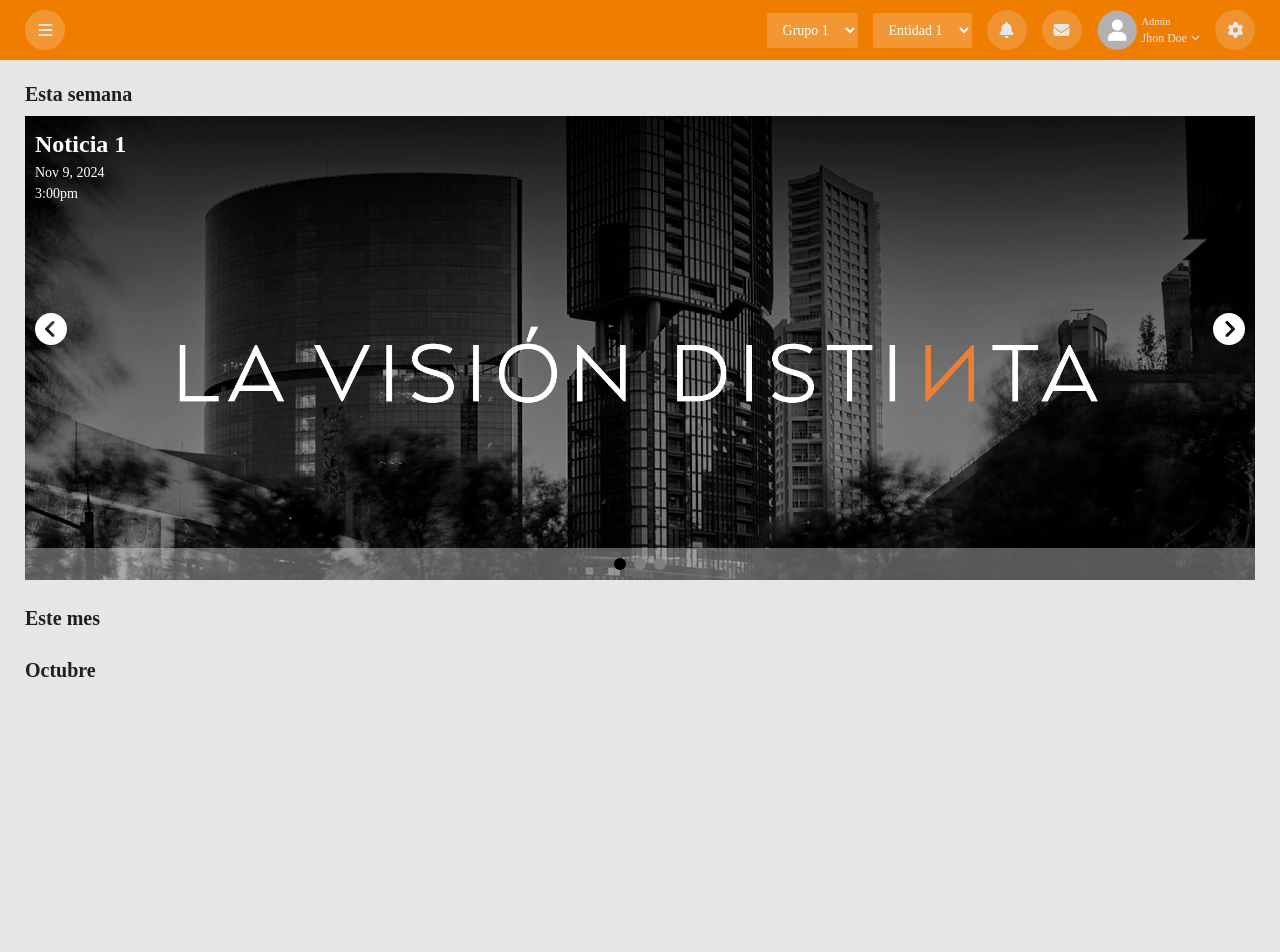
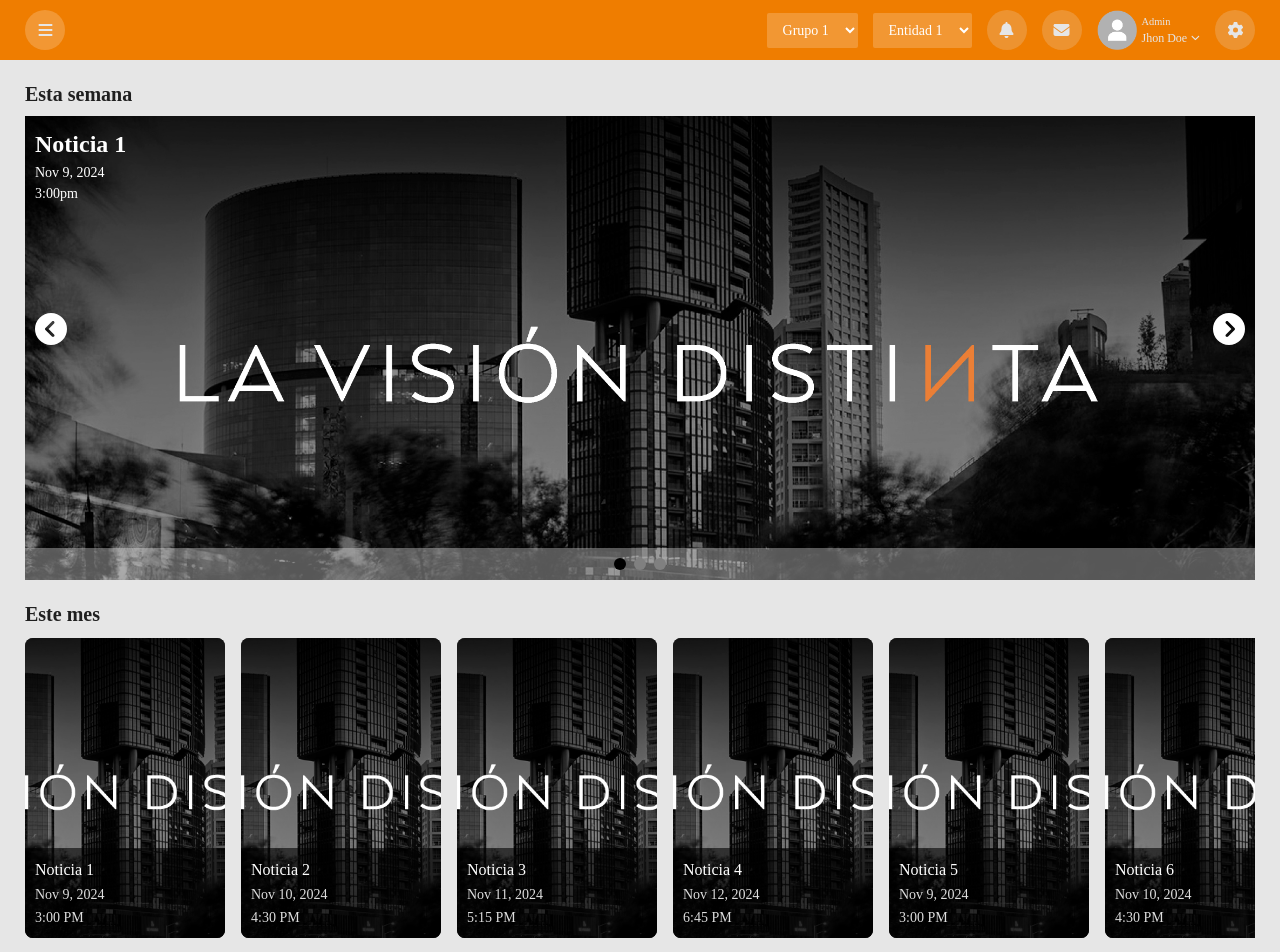
Before and after one commit to Juantorreser/stg-tho-app, a Next.js app: page /dashboard/comunicaciones/noticias/blog in a window 1280 px wide. Shown: the top 952 px of the page. Before the commit the page ends 800 px from the top, so only its background shows below. Built offline with nearby package versions, Linux system fonts and the light colour scheme.

Commit message:
zone 2 card and wrapper done

```diff
--- a/app/globals.scss
+++ b/app/globals.scss
@@ -246,4 +246,71 @@ body {
     }
   }
 
+  #zone2Wrapper {
+    padding: 20px 0;
+
+    .sectionTitle {
+      margin-bottom: 10px;
     }
+
+    .cardContainer {
+      display: flex;
+      overflow-x: auto;
+      gap: 16px;
+      padding-bottom: 10px;
+
+      &::-webkit-scrollbar {
+        height: 8px;
+      }
+
+      &::-webkit-scrollbar-thumb {
+        background-color: #888;
+        border-radius: 4px;
+      }
+
+      &::-webkit-scrollbar-thumb:hover {
+        background-color: #555;
+      }
+    }
+
+    .zone2Card {
+      position: relative;
+      width: 200px;
+      height: 300px;
+      flex: 0 0 auto;
+      border-radius: 8px;
+      overflow: hidden;
+      background-color: #333;
+      color: white;
+      text-align: center;
+
+      .cardImage {
+        object-fit: cover;
+      }
+
+      .overlay {
+        position: absolute;
+        bottom: 0;
+        left: 0;
+        width: 100%;
+        padding: 10px;
+        background: rgba(0, 0, 0, 0.6); // semi-transparent black background
+        color: white;
+        text-align: left;
+
+        .cardTitle {
+          font-size: 1rem;
+          font-weight: 500;
+          margin: 0;
+        }
+
+        .cardDate,
+        .cardTime {
+          font-size: 0.875rem;
+          color: #ddd;
+          margin-top: 2px;
+        }
+      }
+    }
+  }
+}
--- a/components/blog/Zone2Card.tsx
+++ b/components/blog/Zone2Card.tsx
@@ -1,9 +1,24 @@
-import React from 'react'
+import React from "react";
+import Image from "next/image";
 
-const Zone2Card = () => {
+type Zone2CardProps = {
+  image: string;
+  title: string;
+  date: string;
+  time: string;
+};
+
+const Zone2Card: React.FC<Zone2CardProps> = ({image, title, date, time}) => {
   return (
-    <div>Zone2Card</div>
-  )
-}
+    <div className="zone2Card">
+      <Image src={image} alt={title} layout="fill" objectFit="cover" className="cardImage" />
+      <div className="overlay">
+        <h2 className="cardTitle">{title}</h2>
+        <p className="cardDate">{date}</p>
+        <p className="cardTime">{time}</p>
+      </div>
+    </div>
+  );
+};
 
-export default Zone2Card
+export default Zone2Card;
--- a/components/blog/Zone2Wrapper.tsx
+++ b/components/blog/Zone2Wrapper.tsx
@@ -1,9 +1,37 @@
 import React from "react";
+import Zone2Card from "./Zone2Card";
 
 const Zone2Wrapper = () => {
+  const cards = [
+    {image: "/images/blogImage.jpg", title: "Noticia 1", date: "Nov 9, 2024", time: "3:00 PM"},
+    {image: "/images/blogImage.jpg", title: "Noticia 2", date: "Nov 10, 2024", time: "4:30 PM"},
+    {image: "/images/blogImage.jpg", title: "Noticia 3", date: "Nov 11, 2024", time: "5:15 PM"},
+    {image: "/images/blogImage.jpg", title: "Noticia 4", date: "Nov 12, 2024", time: "6:45 PM"},
+    {image: "/images/blogImage.jpg", title: "Noticia 5", date: "Nov 9, 2024", time: "3:00 PM"},
+    {image: "/images/blogImage.jpg", title: "Noticia 6", date: "Nov 10, 2024", time: "4:30 PM"},
+    {image: "/images/blogImage.jpg", title: "Noticia 7", date: "Nov 11, 2024", time: "5:15 PM"},
+    {image: "/images/blogImage.jpg", title: "Noticia 8", date: "Nov 12, 2024", time: "6:45 PM"},
+    {image: "/images/blogImage.jpg", title: "Noticia 9", date: "Nov 9, 2024", time: "3:00 PM"},
+    {image: "/images/blogImage.jpg", title: "Noticia 10", date: "Nov 10, 2024", time: "4:30 PM"},
+    {image: "/images/blogImage.jpg", title: "Noticia 11", date: "Nov 11, 2024", time: "5:15 PM"},
+    {image: "/images/blogImage.jpg", title: "Noticia 12", date: "Nov 12, 2024", time: "6:45 PM"},
+    // add more items as needed
+  ];
+
   return (
-    <section id="zone2Wrapper" className="mt-6">
-      <h1 className="text-xl font-semibold mb-2">Este mes</h1>
+    <section id="zone2Wrapper" className="zone2Wrapper">
+      <h1 className="sectionTitle text-xl font-semibold mb-2">Este mes</h1>
+      <div className="cardContainer">
+        {cards.map((card, index) => (
+          <Zone2Card
+            key={index}
+            image={card.image}
+            title={card.title}
+            date={card.date}
+            time={card.time}
+          />
+        ))}
+      </div>
     </section>
   );
 };
--- a/components/blog/Zone3Wrapper.tsx
+++ b/components/blog/Zone3Wrapper.tsx
@@ -3,7 +3,7 @@ import React from 'react'
 const Zone3Wrapper = () => {
   return (
     <section id="zone2Wrapper" className="mt-6">
-      <h1 className="text-xl font-semibold mb-2">Octubre</h1>
+      <h1 className="text-xl font-semibold mb-2">Octubre 2024</h1>
     </section>
   );
 }
```
Lines whose indentation alone changed are shown as unchanged.
